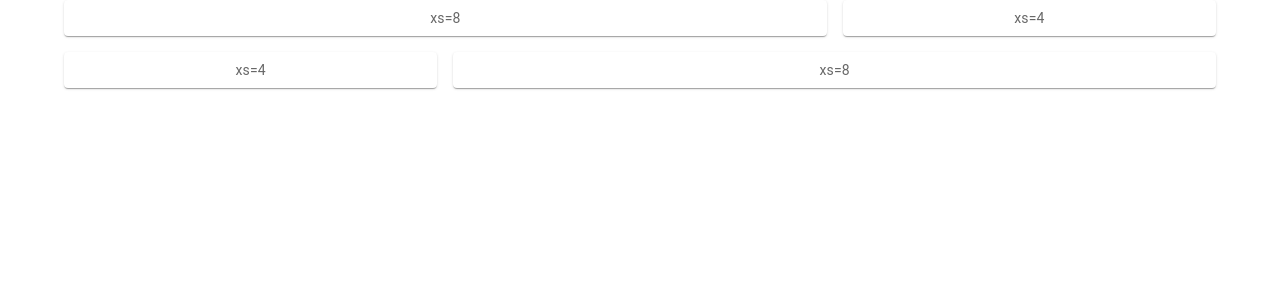
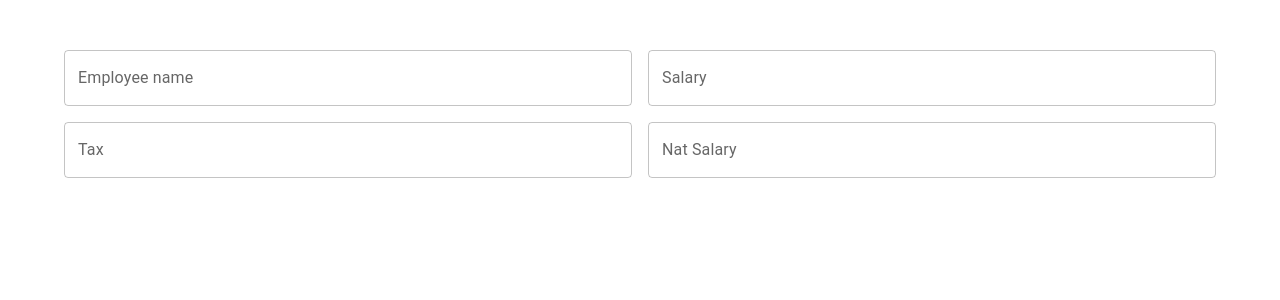
Before and after one commit to Deewiliams/tax-calculation, a React (Create React App) app: page / in a window 1280 px wide. Shown: the top 300 px of the page. Built offline with nearby package versions, Linux system fonts and the light colour scheme.

Commit message:
created a form

```diff
--- a/src/Page/Form.jsx
+++ b/src/Page/Form.jsx
@@ -1,34 +1,59 @@
-import * as React from 'react';
-import { styled } from '@mui/material/styles';
-import Box from '@mui/material/Box';
-import Paper from '@mui/material/Paper';
-import Grid from '@mui/material/Grid';
-import { Container } from '@mui/material';
+import * as React from "react";
+import { styled } from "@mui/material/styles";
+import Box from "@mui/material/Box";
+import Paper from "@mui/material/Paper";
+import Grid from "@mui/material/Grid";
+import TextField from "@mui/material/TextField";
+import { Container } from "@mui/material";
 
 const Item = styled(Paper)(({ theme }) => ({
-  backgroundColor: theme.palette.mode === 'dark' ? '#1A2027' : '#fff',
+  backgroundColor: theme.palette.mode === "dark" ? "#1A2027" : "#fff",
   ...theme.typography.body2,
   padding: theme.spacing(1),
-  textAlign: 'center',
+  textAlign: "center",
   color: theme.palette.text.secondary,
 }));
 
 export default function Form() {
   return (
     <Container>
-        <Box sx={{ flexGrow: 1 }}>
+      <Box sx={{ flexGrow: 1, marginTop: "50px" }}>
         <Grid container spacing={2}>
-        <Grid item xs={8}>
-          <Item>xs=8</Item>
+          <Grid item xs={6}>
+            <TextField
+              fullWidth
+              id="outlined-basic"
+              label="Employee name"
+              variant="outlined"
+              type="text"
+            />
           </Grid>
-        <Grid item xs={4}>
-          <Item>xs=4</Item>
+          <Grid item xs={6}>
+            <TextField
+              fullWidth
+              id="outlined-basic"
+              label="Salary"
+              variant="outlined"
+              type="number"
+            />
           </Grid>
-        <Grid item xs={4}>
-          <Item>xs=4</Item>
+          <Grid item xs={6}>
+            <TextField
+              fullWidth
+              id="outlined-basic"
+              label="Tax"
+              variant="outlined"
+              type="number"
+            />
           </Grid>
-        <Grid item xs={8}>
-          <Item>xs=8</Item>
+          <Grid item xs={6}>
+            <TextField
+              fullWidth
+              id="outlined-basic"
+              label="Nat Salary"
+              variant="outlined"
+              type="number"
+            />
           </Grid>
         </Grid>
       </Box>
```
Lines whose indentation alone changed are shown as unchanged.
